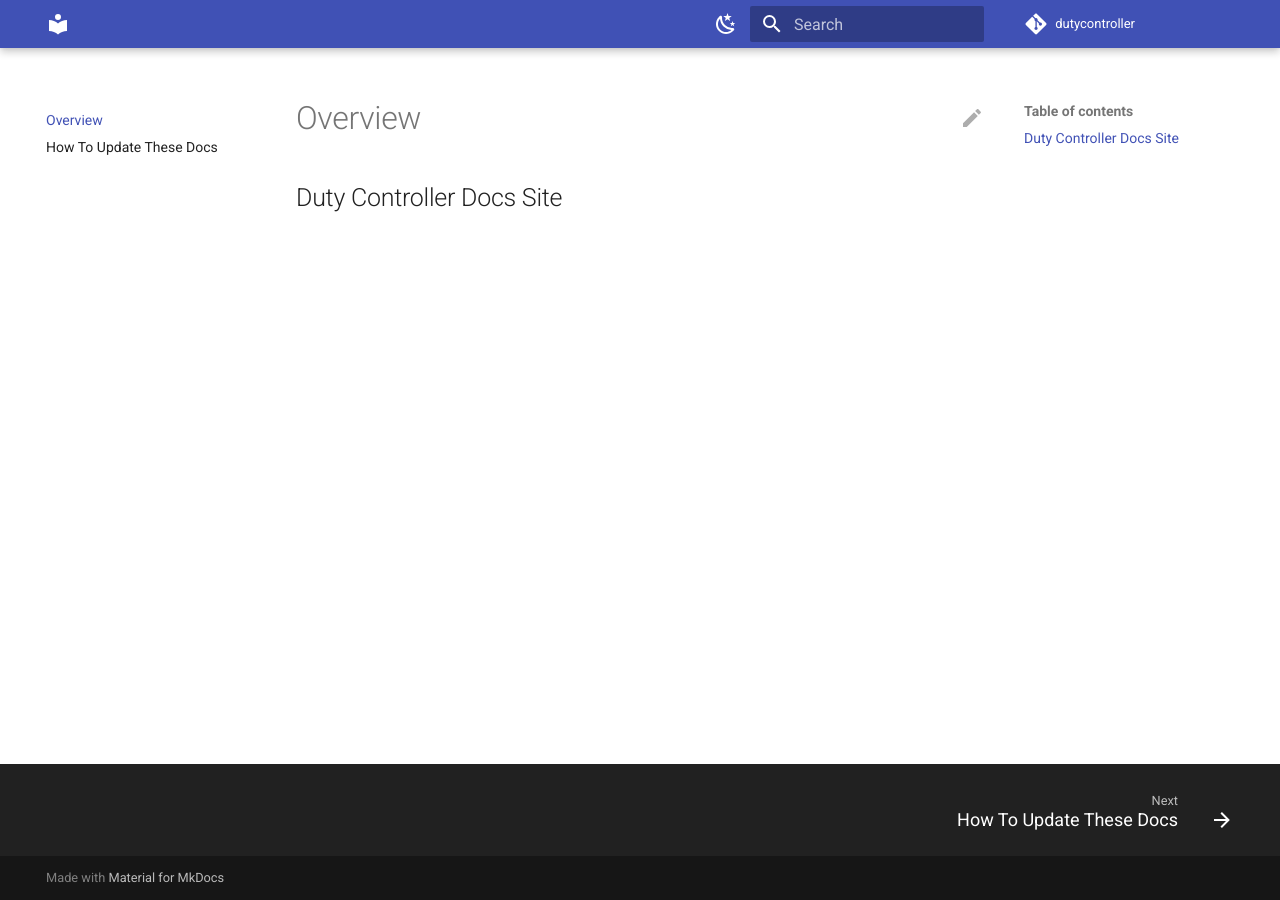
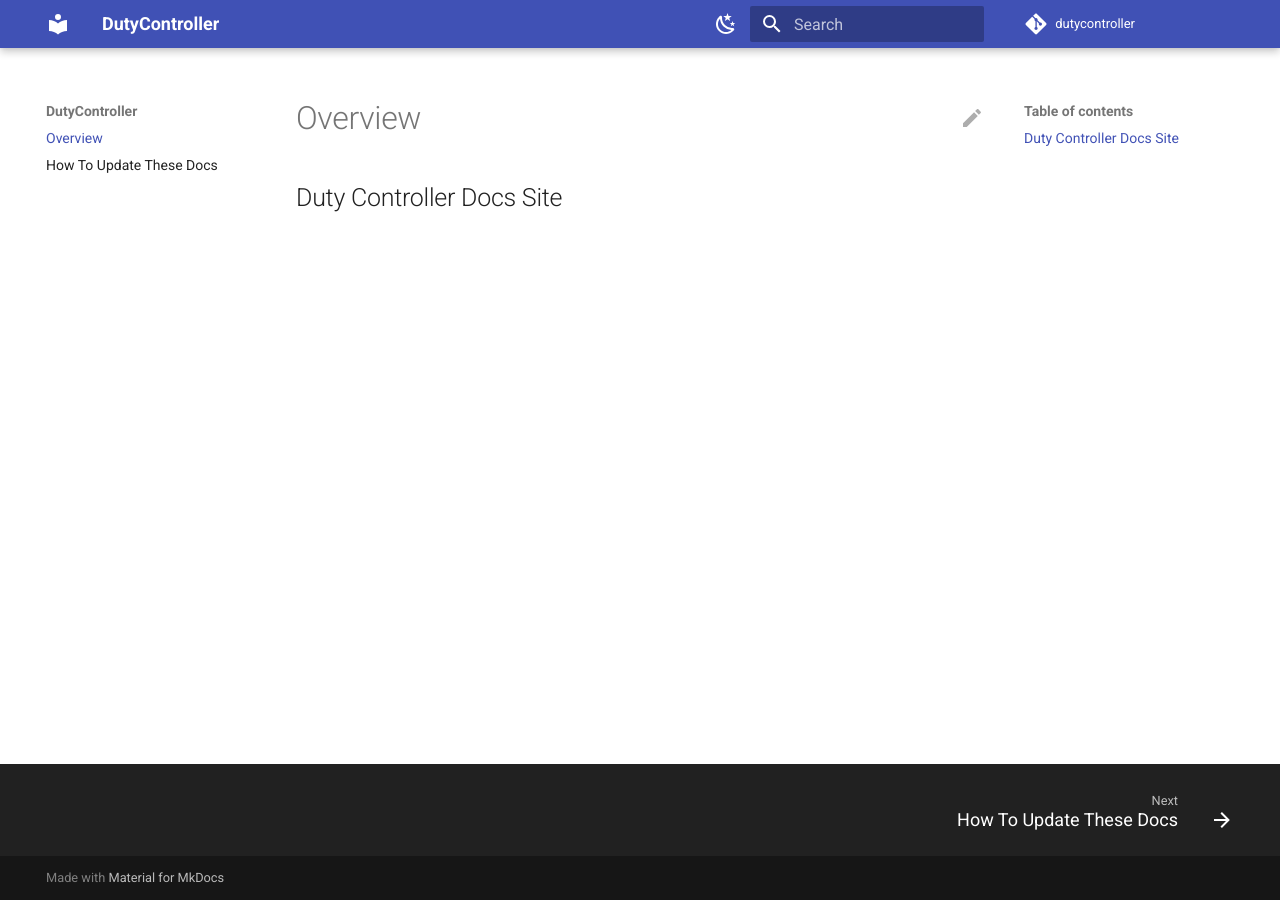
Before and after one commit to mattgialelis/dutycontroller, an MkDocs documentation site: the page built from docs/index.md, in a window 1280 px wide. Built offline with MkDocs 1.6.1 and Material for MkDocs 9.7.7, drawn with Linux system fonts in a browser that asks for light colours; comment, search, counter and statistics services are not loaded; part of the change alters nothing that is shown.

```diff
--- a/mkdocs.yml
+++ b/mkdocs.yml
@@ -1,4 +1,4 @@
-ite_name: DutyController
+site_name: DutyController
 repo_url: https://github.com/mattgialelis/dutycontroller
 repo_name: dutycontroller
 edit_uri: edit/master/docs/
```
Also changed, not shown: 2 other files.
